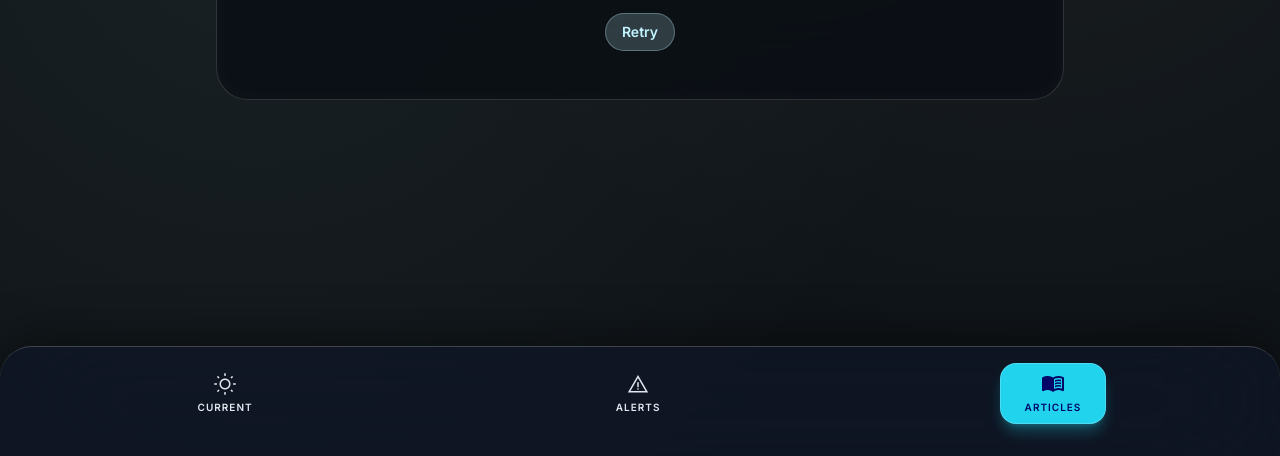
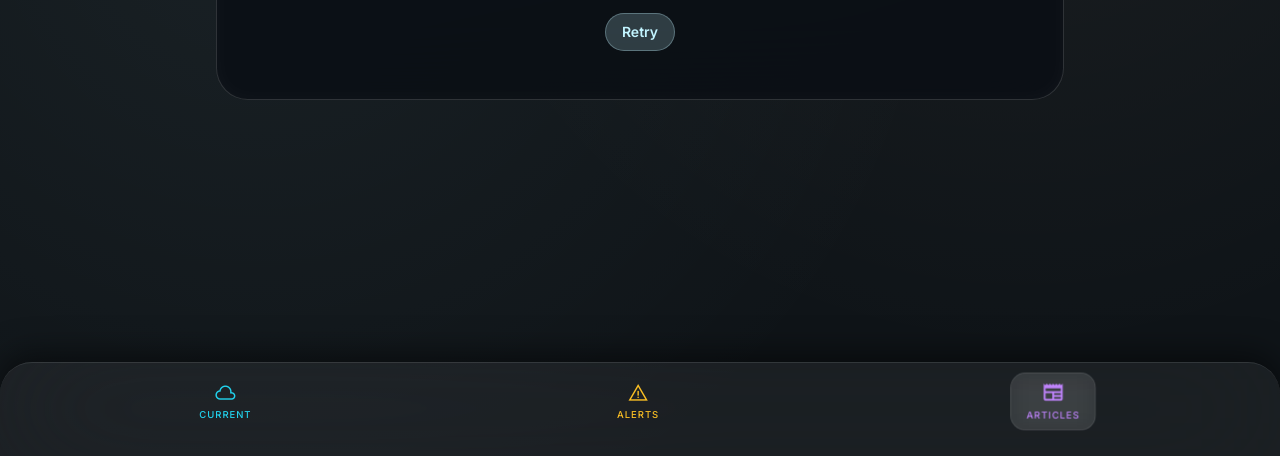
Before and after one commit to faysal-MMII/new_weather_project, a website: page articles.html in a window 1280 px wide. Shown: the part 344-800 px from the top of the page. Drawn offline with nearby package versions, Linux system fonts and the light colour scheme; no server answers.

Commit message:
fix: standardize bottom navigation bar styling across all pages
- Update index.html: style Current tab as active with cyan highlight, bg-white/10, rounded-2xl, border border-white/10
- Update alerts.html: style Alerts tab as active with amber highlight, bg-white/10 backdrop-blur-md, rounded-2xl, border border-white/10
- Update articles.html: style Articles tab as active with purple highlight, bg-white/10 backdrop-blur-md, rounded-2xl, border border-white/10
- Maintain consistent inactive tab styling: colored text (cyan/amber/purple), px-4 py-2, hover:opacity-80, scale-95
- Unify nav container styling: fixed bottom, backdrop-blur-3xl, border-t border-white/10, rounded-t-[2rem], shadow, bg-white/5
- Remove inconsistent active tab styles (previously articles.html used solid bg-cyan-400, index.html used different padding/spacing)

```diff
--- a/articles.html
+++ b/articles.html
@@ -232,19 +232,19 @@ tailwind.config = {
 
 </main>
 
-<!-- Bottom Nav - Current, Alerts, Articles -->
-<nav class="fixed bottom-0 left-0 w-full z-50 flex justify-around items-center px-4 pb-8 pt-4 bg-slate-900/60 backdrop-blur-3xl rounded-t-[2rem] border-t border-white/20 shadow-[0_-8px_48px_rgba(0,0,0,0.4)]">
-  <a class="flex flex-col items-center justify-center text-slate-200 px-6 py-2 hover:bg-white/10 transition-colors active:scale-95" href="index.html">
-    <span class="material-symbols-outlined mb-1">wb_sunny</span>
-    <span class="font-['Inter'] text-[10px] uppercase tracking-widest font-semibold">Current</span>
+<!-- Bottom Nav - Styled as requested with Articles as active tab -->
+<nav class="fixed bottom-0 left-0 w-full z-50 flex justify-around items-center px-4 pb-6 pt-2 backdrop-blur-3xl border-t border-white/10 rounded-t-[2rem] shadow-[0_-8px_32px_rgba(0,0,0,0.5)] bg-white/5">
+  <a class="flex flex-col items-center justify-center text-cyan-400 px-4 py-2 hover:opacity-80 transition-opacity scale-95" href="index.html">
+    <span class="material-symbols-outlined">cloud</span>
+    <span class="font-['Inter'] text-[10px] font-medium uppercase tracking-widest mt-1">Current</span>
   </a>
-  <a class="flex flex-col items-center justify-center text-slate-200 px-6 py-2 hover:bg-white/10 transition-colors active:scale-95" href="alerts.html">
-    <span class="material-symbols-outlined mb-1">warning</span>
-    <span class="font-['Inter'] text-[10px] uppercase tracking-widest font-semibold">Alerts</span>
+  <a class="flex flex-col items-center justify-center text-amber-400 px-4 py-2 hover:opacity-80 transition-opacity scale-95" href="alerts.html">
+    <span class="material-symbols-outlined">warning</span>
+    <span class="font-['Inter'] text-[10px] font-medium uppercase tracking-widest mt-1">Alerts</span>
   </a>
-  <a class="flex flex-col items-center justify-center bg-cyan-400 text-on-secondary-fixed rounded-2xl px-6 py-2 border border-white/20 active:scale-95 shadow-lg shadow-cyan-400/30" href="articles.html">
-    <span class="material-symbols-outlined mb-1" style="font-variation-settings:'FILL' 1;">menu_book</span>
-    <span class="font-['Inter'] text-[10px] uppercase tracking-widest font-semibold">Articles</span>
+  <a class="flex flex-col items-center justify-center text-purple-400 bg-white/10 backdrop-blur-md rounded-2xl px-4 py-2 scale-95 transition-all border border-white/10" href="articles.html">
+    <span class="material-symbols-outlined" style="font-variation-settings:'FILL' 1;">newspaper</span>
+    <span class="font-['Inter'] text-[10px] font-medium uppercase tracking-widest mt-1">Articles</span>
   </a>
 </nav>
 
```
Also changed, not shown: alerts.html (+4 -4 lines), index.html (+4 -4 lines).
